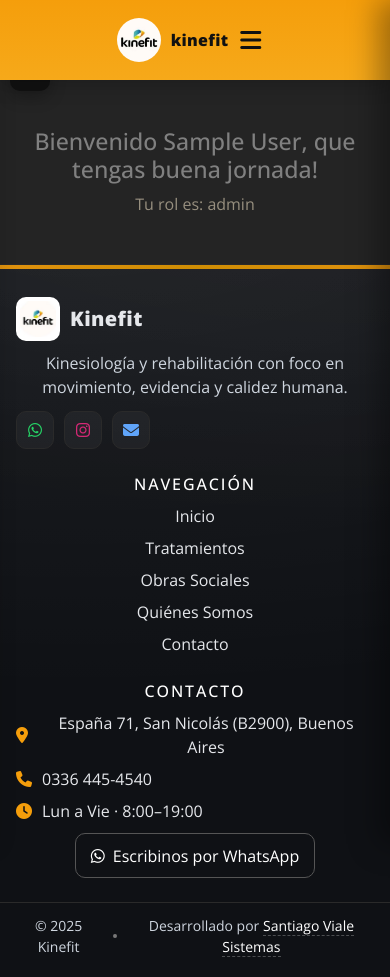
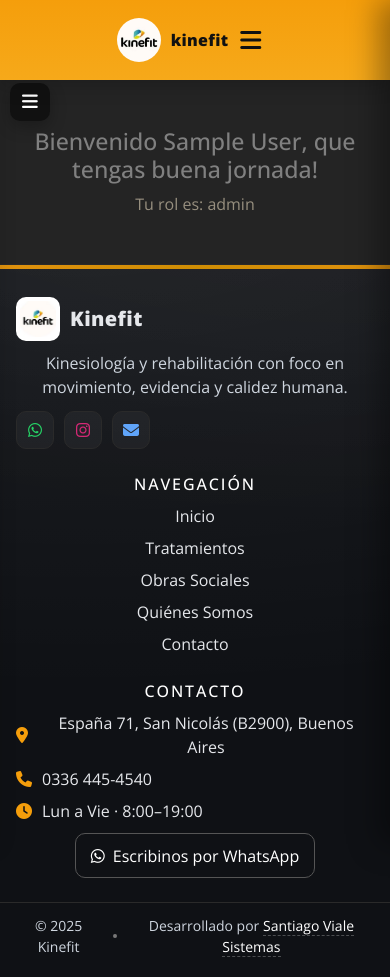
Before and after one commit to santicbsn14/web-kinefit-front, a React (Vite) app: page /system in a window 390 px wide. Built offline with nearby package versions, Linux system fonts and the light colour scheme; no server answers; sample sign-in values are in the browser's storage.

Commit message:
fix: toggle in mobile

```diff
--- a/src/Components/Sistema/mainSystem.css
+++ b/src/Components/Sistema/mainSystem.css
@@ -137,7 +137,7 @@ body.sidebar-open .sidebar-overlay{
   }
 
   .toggle-button{
-    top: 3.3rem;
+    top: 5.2rem;
   }
 }
 
```
